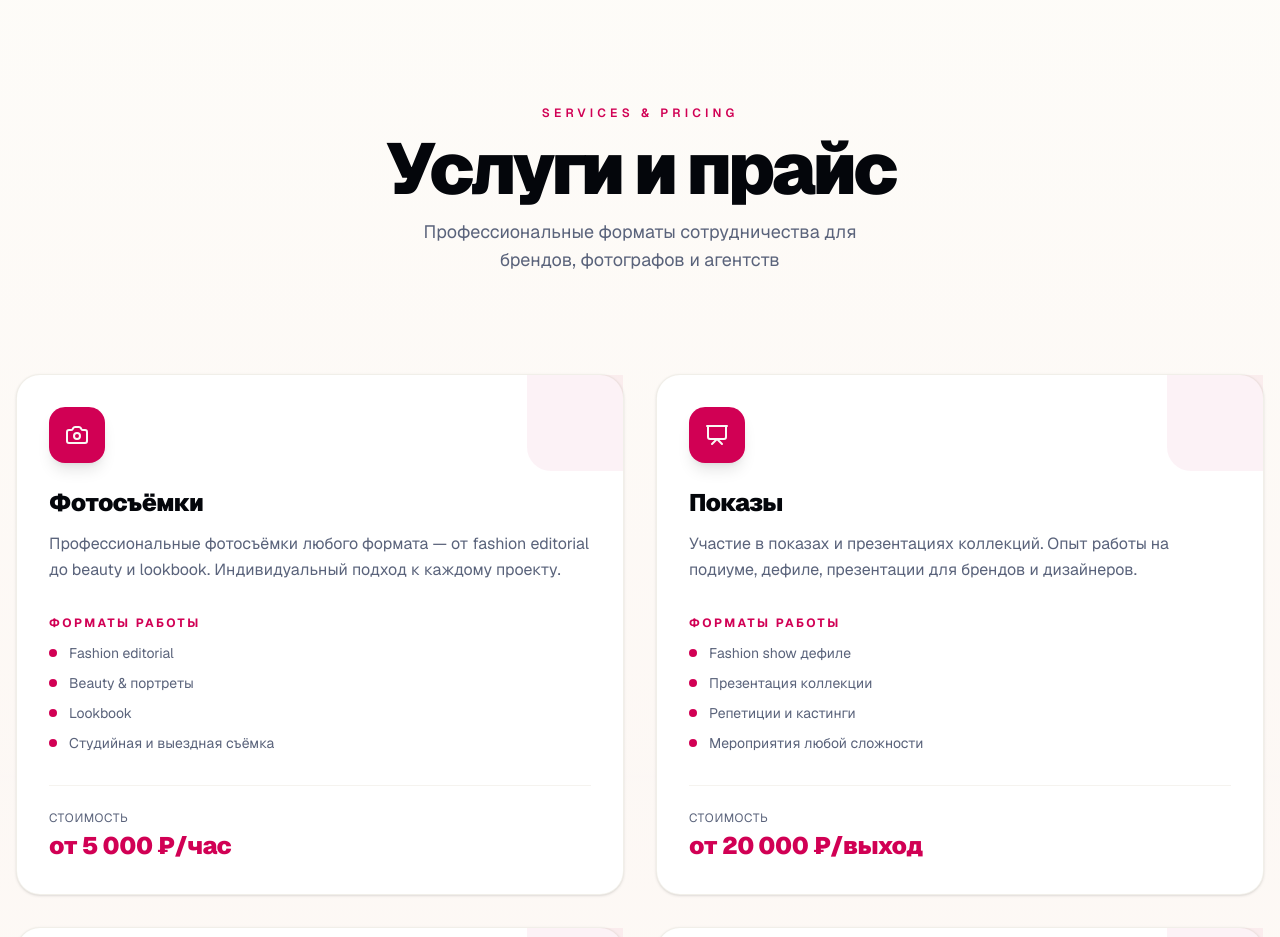
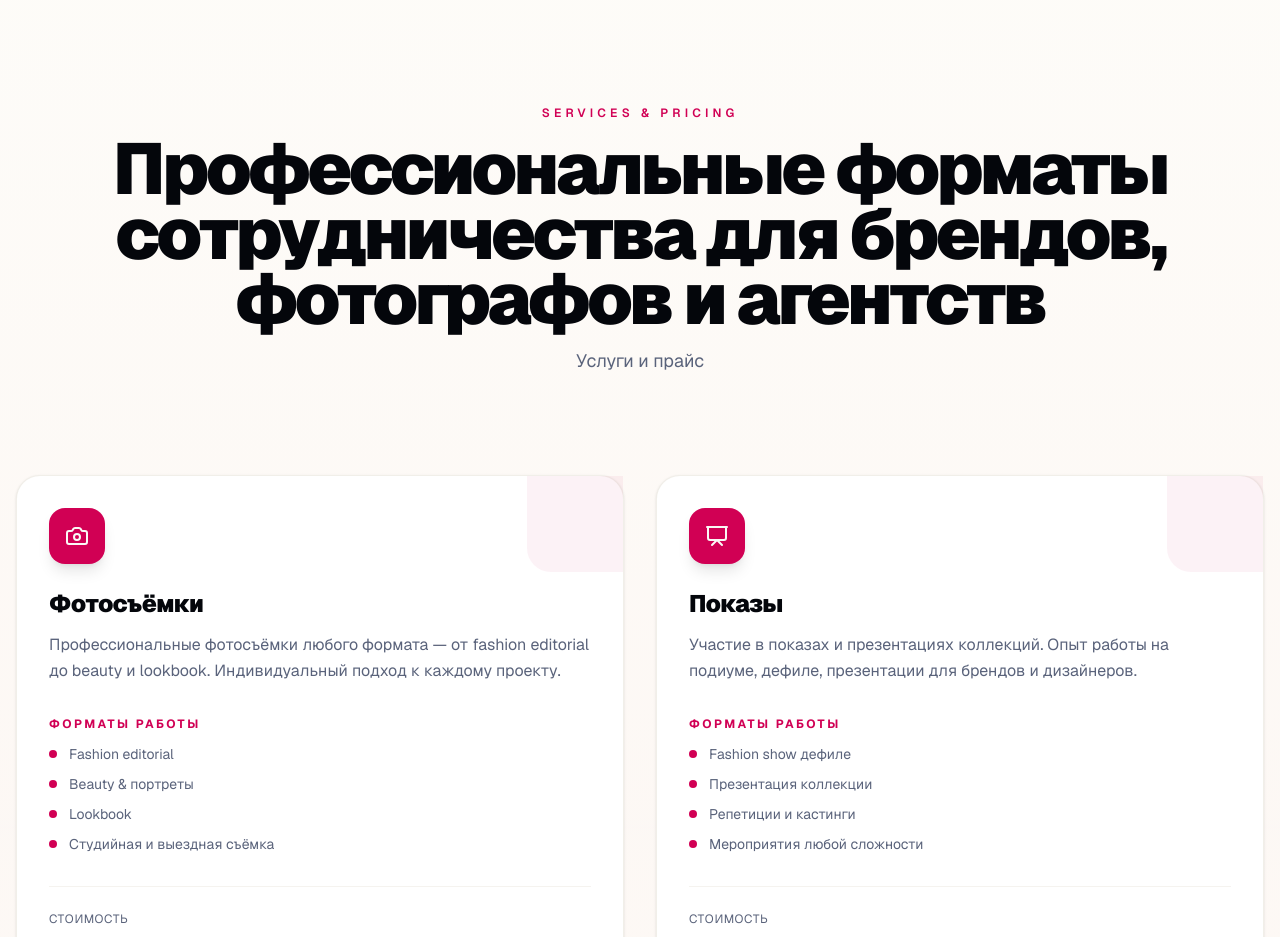
Before and after one commit to firsovaellenn/elenafirsova, a Next.js app: page /elenafirsova/ in a window 1280 px wide. Shown: the part 2640-3577 px from the top of the page. Built offline with nearby package versions, Linux system fonts and the light colour scheme.

Commit message:
Update services-section.tsx

```diff
--- a/components/services-section.tsx
+++ b/components/services-section.tsx
@@ -79,13 +79,12 @@ export function ServicesSection() {
             <p className="text-xs uppercase tracking-[0.35em] text-primary font-semibold">
               Services & Pricing
             </p>
-            <h2 className="text-5xl sm:text-6xl md:text-7xl font-black tracking-tighter leading-[0.9]">
-              Услуги и прайс
-            </h2>
-            <p className="text-muted-foreground max-w-lg mx-auto text-lg">
-              Профессиональные форматы сотрудничества для брендов, фотографов и
-              агентств
-            </p>
+           <h2 className="text-5xl sm:text-6xl md:text-7xl font-black tracking-tighter leading-[0.9]">
+  Профессиональные форматы сотрудничества для брендов, фотографов и агентств
+</h2>
+<p className="text-muted-foreground max-w-lg mx-auto text-lg">
+  Услуги и прайс
+</p>
             <div className="mx-auto h-1 w-16 bg-gradient-gold rounded-full" />
           </div>
         </ScrollReveal>
```
